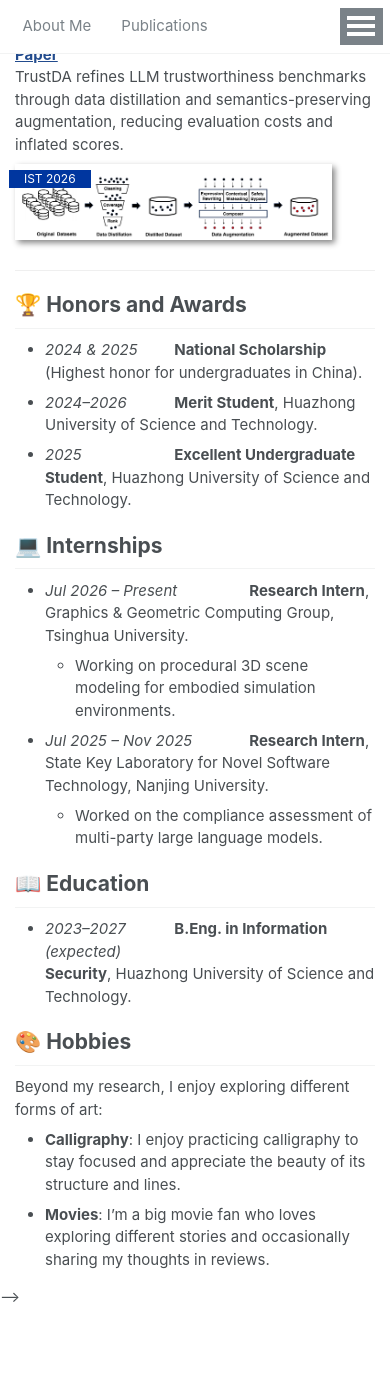
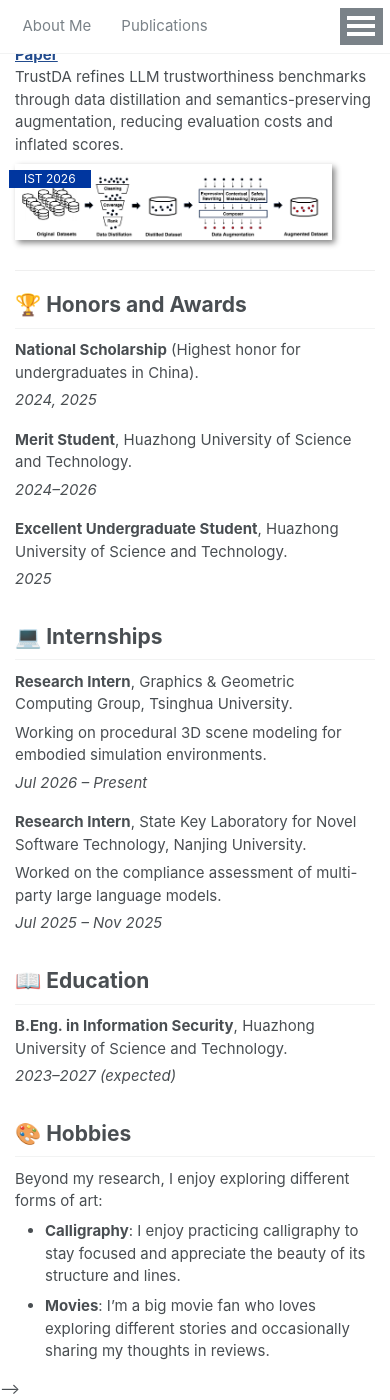
Before and after one commit to xu-jinyu/xu-jinyu.github.io, a Jekyll site: the page built from _pages/about.md, in a window 390 px wide and 1400 px high, scrolled down 2697 px. Built offline with Jekyll 4.4.1, drawn with Linux system fonts in a browser that asks for light colours; before the commit the page ends 4006 px from its top, so only the background shows below that; part of the change alters nothing that is shown.

Commit message:
update homepage

```diff
--- a/_pages/about.md
+++ b/_pages/about.md
@@ -92,36 +92,94 @@ TrustDA refines LLM trustworthiness benchmarks through data distillation and sem
 </div>
 
 
+
 <style>
-  .entry-date {
-    display: inline-block;
-    width: 125px;
-    font-style: italic;
-    vertical-align: top;
+.cv-group {
+  display: inline-grid;
+  grid-template-columns: max-content max-content;
+  column-gap: 18px;
+  row-gap: 14px;
+  align-items: baseline;
+  max-width: 100%;
+}
+
+.cv-main {
+  min-width: 0;
+}
+
+.cv-date {
+  font-style: italic;
+  font-weight: normal;
+  text-align: right;
+  white-space: nowrap;
+}
+
+.cv-description {
+  margin-top: 6px;
+}
+
+/* Narrow screens */
+@media (max-width: 1100px) {
+  .cv-group {
+    display: grid;
+    grid-template-columns: minmax(0, 1fr);
+    row-gap: 5px;
   }
 
-  .intern-date {
-    width: 200px;
+  .cv-date {
+    text-align: left;
+    margin-bottom: 12px;
   }
+}
 </style>
 
 # 🏆 Honors and Awards
 
-- <span class="entry-date">2024 &amp; 2025</span> **National Scholarship** (Highest honor for undergraduates in China).
-- <span class="entry-date">2024–2026</span> **Merit Student**, Huazhong University of Science and Technology.
-- <span class="entry-date">2025</span> **Excellent Undergraduate Student**, Huazhong University of Science and Technology.
+<div class="cv-group">
+  <div class="cv-main">
+    <strong>National Scholarship</strong> (Highest honor for undergraduates in China).
+  </div>
+  <span class="cv-date">2024, 2025</span>
+
+  <div class="cv-main">
+    <strong>Merit Student</strong>, Huazhong University of Science and Technology.
+  </div>
+  <span class="cv-date">2024–2026</span>
+
+  <div class="cv-main">
+    <strong>Excellent Undergraduate Student</strong>, Huazhong University of Science and Technology.
+  </div>
+  <span class="cv-date">2025</span>
+</div>
 
 # 💻 Internships
 
-- <span class="entry-date intern-date">Jul 2026 – Present</span> **Research Intern**, Graphics &amp; Geometric Computing Group, Tsinghua University.
-  - Working on procedural 3D scene modeling for embodied simulation environments.
-- <span class="entry-date intern-date">Jul 2025 – Nov 2025</span> **Research Intern**, State Key Laboratory for Novel Software Technology, Nanjing University.
-  - Worked on the compliance assessment of multi-party large language models.
+<div class="cv-group">
+  <div class="cv-main">
+    <strong>Research Intern</strong>, Graphics &amp; Geometric Computing Group, Tsinghua University.
+    <div class="cv-description">
+      Working on procedural 3D scene modeling for embodied simulation environments.
+    </div>
+  </div>
+  <span class="cv-date">Jul 2026 – Present</span>
+
+  <div class="cv-main">
+    <strong>Research Intern</strong>, State Key Laboratory for Novel Software Technology, Nanjing University.
+    <div class="cv-description">
+      Worked on the compliance assessment of multi-party large language models.
+    </div>
+  </div>
+  <span class="cv-date">Jul 2025 – Nov 2025</span>
+</div>
 
 # 📖 Education
 
-- <span class="entry-date">2023–2027 (expected)</span> **B.Eng. in Information Security**, Huazhong University of Science and Technology.
-
+<div class="cv-group">
+  <div class="cv-main">
+    <strong>B.Eng. in Information Security</strong>, Huazhong University of Science and Technology.
+  </div>
+  <span class="cv-date">2023–2027 (expected)</span>
+</div>
 
 
 # 🎨 Hobbies
```
